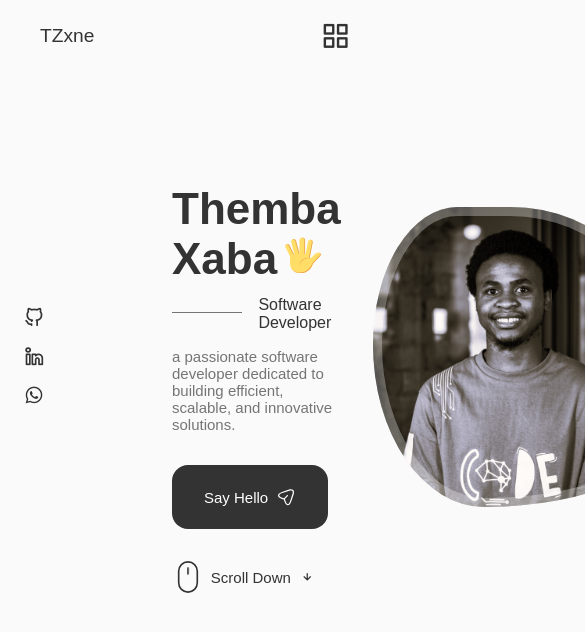
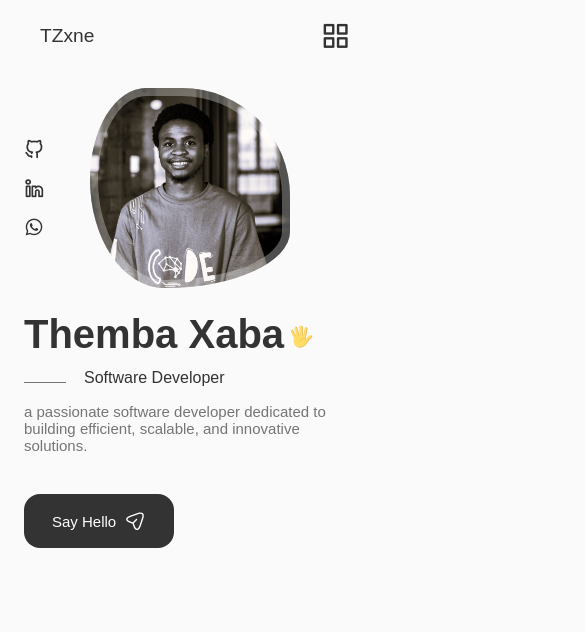
Before and after one commit to thembaxaba157/portfolio-website, a React (Vite) app: page / in a window 390 px wide. Shown: the top 632 px of the page, 585 px wide, since content can reach past the window. Built offline with nearby package versions, Linux system fonts and the light colour scheme.

Commit message:
Home section complete

```diff
--- a/src/App.css
+++ b/src/App.css
@@ -57,7 +57,7 @@
 /* Responsive typography */
 @media screen and (max-width: 992px){
         :root{
-            --big-font-size: 2.75rem;
+            --big-font-size: 2.5rem;
             --h1-font-size: 1.5rem;
             --h2-font-size: 1.25rem;
             --h3-font-size: 1rem;
@@ -189,11 +189,22 @@ img {
         margin-left: var(--mb-1-5);
         margin-right: var(--mb-1-5);
     }
+    .button {
+        padding: 1rem 1.75rem;
+    }
+
+    .button__icon {
+        width: 22px;
+        height: 22px;
+    }
+
 }
 
 /* for medium devices */
 @media screen and (max-width: 768px) {
-
+    .section {
+        padding: 2rem 0 4rem;
+    }
 }
 
 
@@ -203,5 +214,13 @@ img {
 
 /* for small devices */
 @media screen and (max-width: 350px) {
+    :root {
+        --big-font-size: 2.25rem
+    }
+
+    .container {
+        margin-left: var(--mb-1);
+        margin-right: var(--mb-1);
+    }
 
 }
--- a/src/components/home/home.css
+++ b/src/components/home/home.css
@@ -127,3 +127,85 @@
     color: var(--title-color);
     gap: 0.3rem;
 }
+
+
+/*============== BREAKPOINS =============*/
+
+/* for large devices */
+@media screen and (max-width: 992px) {
+    .home__content {
+        grid-template-columns: 100px repeat(2, 1fr);
+        column-gap: 1.25rem;
+    }
+
+    .home__hand {
+        width: 23px;
+        height: 23px;
+    }
+
+    .home__subtitle{
+        padding-left: 3.75rem;
+        margin-bottom: var(--mb-1);
+    }
+
+    .home__subtitle::before {
+            width: 42px;
+            top: 0.8rem;
+    }
+
+    .home__description {
+        max-width: initial;
+        margin-bottom: var(--mb-2-5);
+    }
+
+    .home__img {
+        width: 250px;
+        height: 250px;
+        box-shadow: inset 0 0 0 8px rgb(255 255 255 / 30%);
+    }
+
+    .home__scroll{
+        margin-left: 7.5rem;
+    }
+
+}
+
+/* for medium devices */
+@media screen and (max-width: 768px) {
+    .home__content{
+        grid-template-columns: 0.5fr 3fr;
+        padding-top: 3.5rem;
+    }
+
+    .home__img{
+        order: initial;
+        justify-self: initial;
+    }
+    .home__data {
+        grid-column: 1/3;
+    }
+
+    .home__img {
+        box-shadow: inset 0 0 0 8px rgb(255 255 255 / 30%);
+        width: 200px;
+        height: 200px;
+    }
+
+    .home__scroll{
+        display: none;
+    }
+}
+
+
+/* for small devices */
+@media screen and (max-width: 350px) {
+    .home__img {
+        width: 180px;
+        height: 180px;
+    }
+
+    .home__hand {
+        width: 22px;
+        height: 22px;
+    }
+}
```
